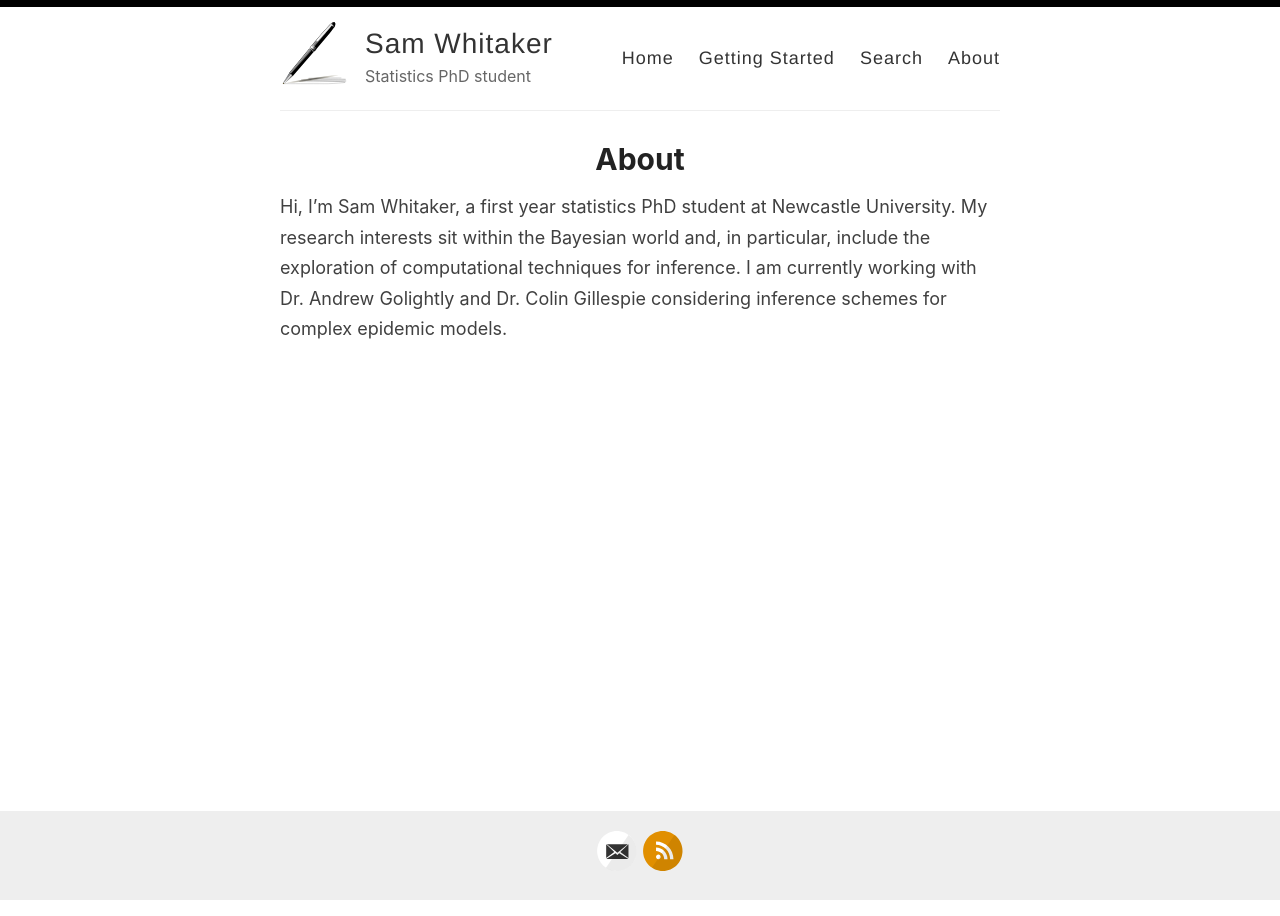
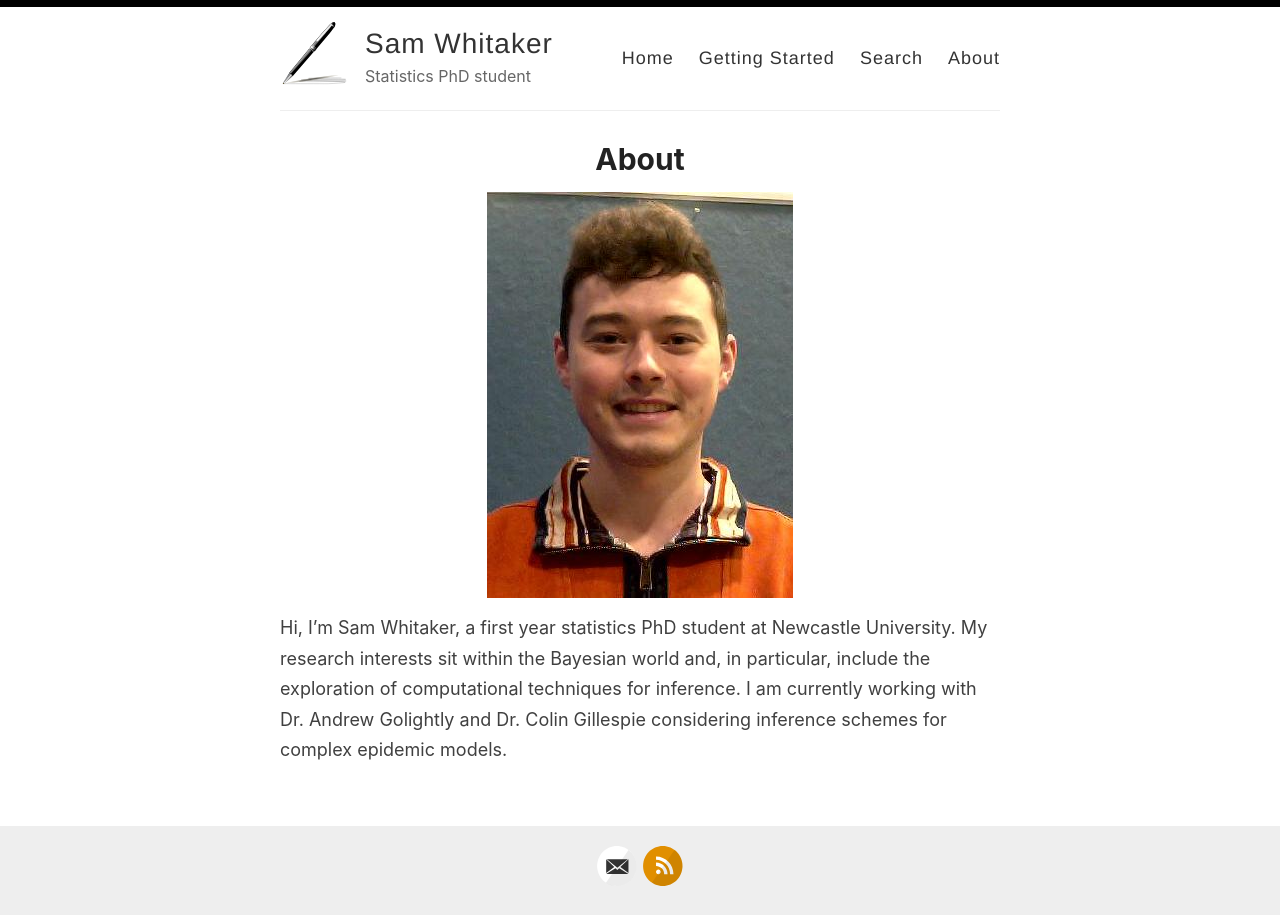
Before and after one commit to Sam-Whitaker/Sam-Whitaker.github.io, a Jekyll site: the page built from _pages/about.md, in a window 1280 px wide. Built offline with Jekyll 4.4.1, drawn with Linux system fonts in a browser that asks for light colours.

Commit message:
Attempting to add image

```diff
--- a/_pages/about.md
+++ b/_pages/about.md
@@ -4,4 +4,6 @@ title: About
 permalink: /about/
 ---
 
+![Me]({{ site.url }}/assets/150301277.jpeg)
+
 Hi, I'm Sam Whitaker, a first year statistics PhD student at Newcastle University. My research interests sit within the Bayesian world and, in particular, include the exploration of computational techniques for inference. I am currently working with Dr. Andrew Golightly and Dr. Colin Gillespie considering inference schemes for complex epidemic models.
```
